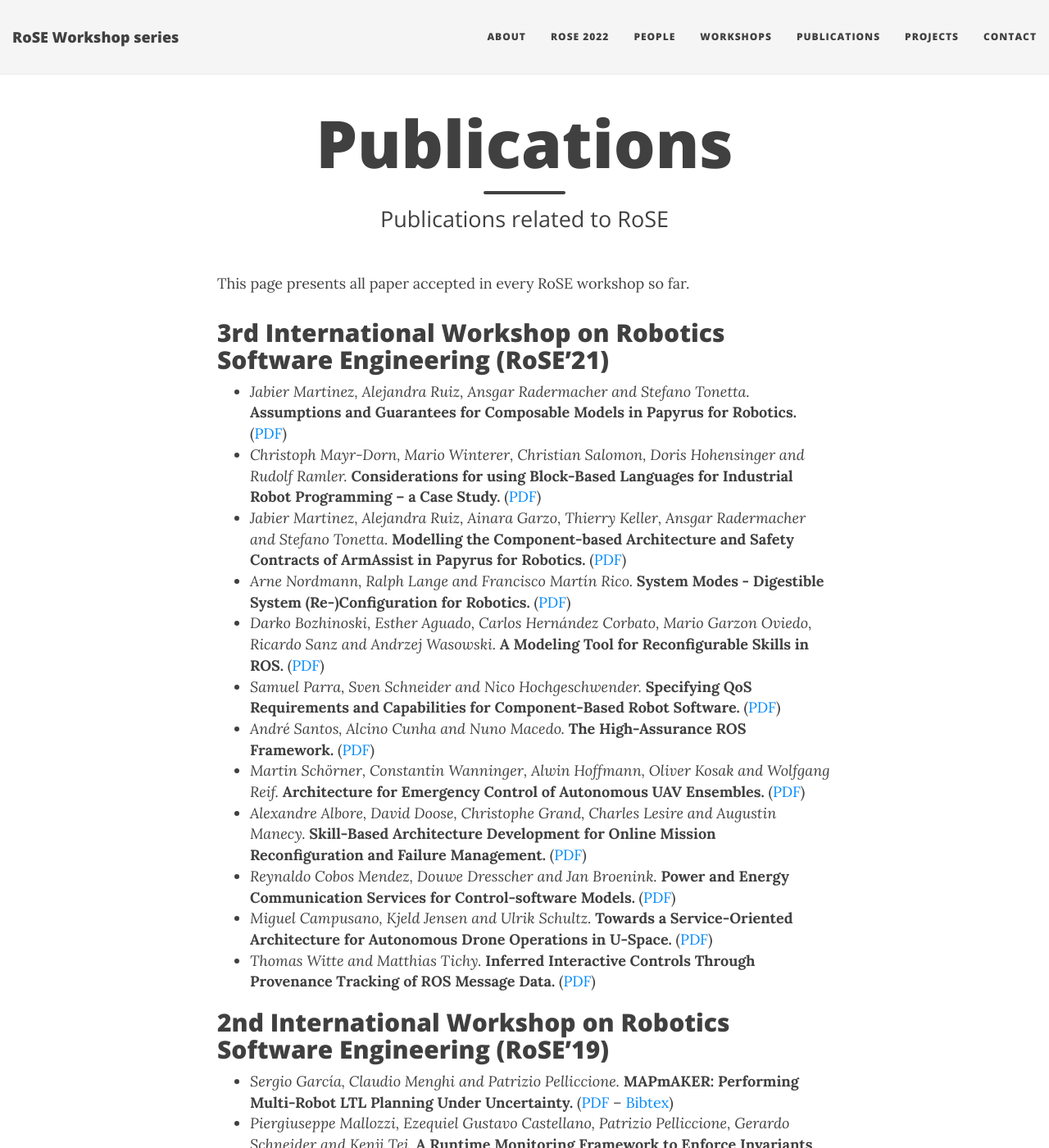
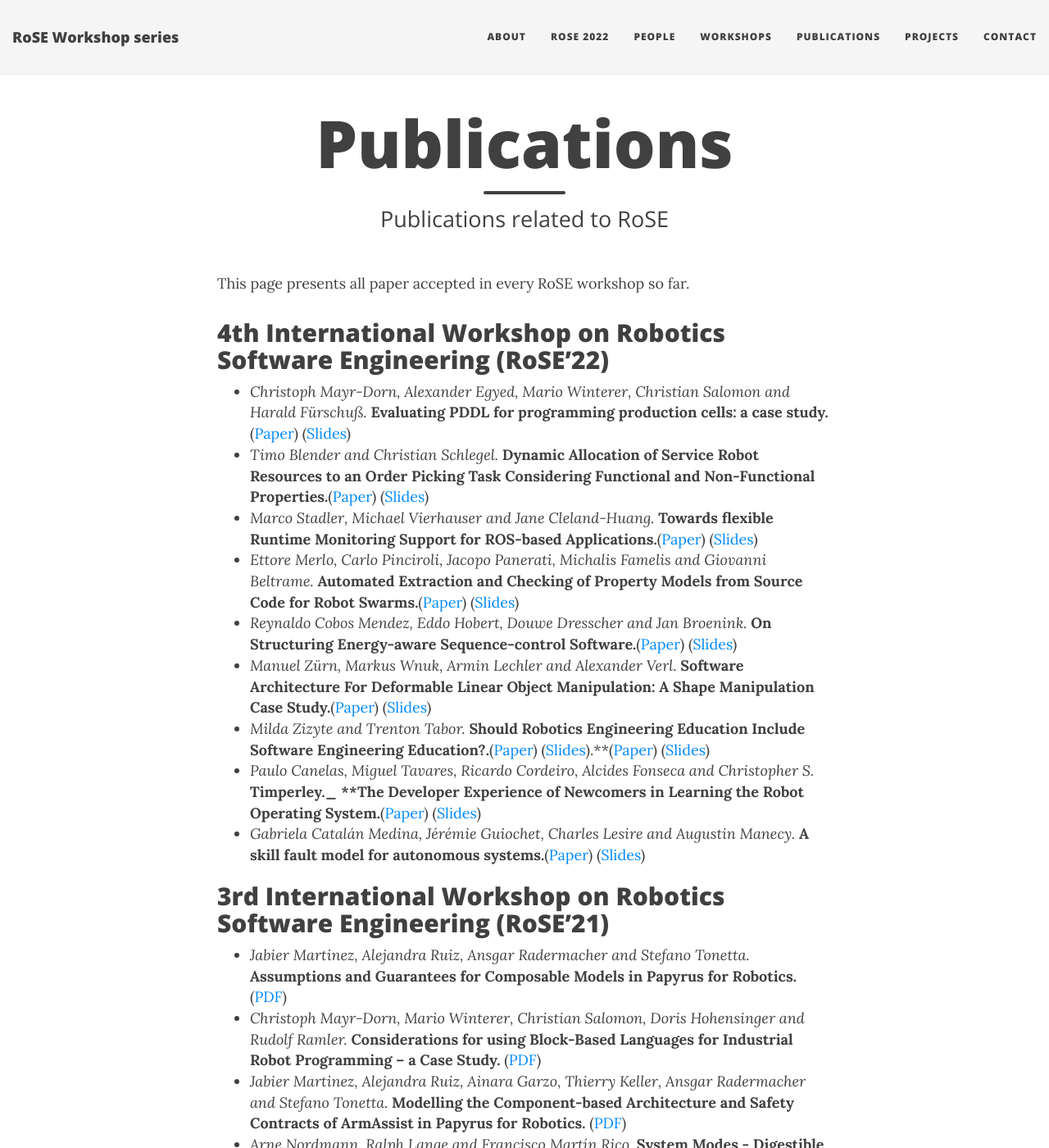
Before and after one commit to rose-workshops/rose-workshops.github.io, a Jekyll site: the page built from publications.md, in a window 1280 px wide and 1400 px high. Shown: the whole window at 82% size. Built offline with Jekyll 4.4.1, drawn with Linux system fonts in a browser that asks for light colours; nearby versions of some CDN libraries.

Commit message:
Add papers and slides for RoSE 2022

```diff
--- a/publications.md
+++ b/publications.md
@@ -5,6 +5,18 @@ subtitle: Publications related to RoSE
 ---
 
 This page presents all paper accepted in every RoSE workshop so far.
+
+## 4th International Workshop on Robotics Software Engineering (RoSE'22)
+
+* _Christoph Mayr-Dorn, Alexander Egyed, Mario Winterer, Christian Salomon and Harald Fürschuß._ **Evaluating PDDL for programming production cells: a case study.**([Paper](/files/rose2022/papers/RoSE22_paper_1.pdf)) ([Slides](/files/rose2022/slides/RoSE22_paper_1.pdf))
+* _Timo Blender and Christian Schlegel._ **Dynamic Allocation of Service Robot Resources to an Order Picking Task Considering Functional and Non-Functional Properties.**([Paper](/files/rose2022/papers/RoSE22_paper_2.pdf)) ([Slides](/files/rose2022/slides/RoSE22_paper_2.pdf))
+* _Marco Stadler, Michael Vierhauser and Jane Cleland-Huang._ **Towards flexible Runtime Monitoring Support for ROS-based Applications.**([Paper](/files/rose2022/papers/RoSE22_paper_4.pdf)) ([Slides](/files/rose2022/slides/RoSE22_paper_4.pdf))
+* _Ettore Merlo, Carlo Pinciroli, Jacopo Panerati, Michalis Famelis and Giovanni Beltrame._ **Automated Extraction and Checking of Property Models from Source Code for Robot Swarms.**([Paper](/files/rose2022/papers/RoSE22_paper_5.pdf)) ([Slides](/files/rose2022/slides/RoSE22_paper_5.pdf))
+* _Reynaldo Cobos Mendez, Eddo Hobert, Douwe Dresscher and Jan Broenink._ **On Structuring Energy-aware Sequence-control Software.**([Paper](/files/rose2022/papers/RoSE22_paper_6.pdf)) ([Slides](/files/rose2022/slides/RoSE22_paper_6.pdf))
+* _Manuel Zürn, Markus Wnuk, Armin Lechler and Alexander Verl._ **Software Architecture For Deformable Linear Object Manipulation: A Shape Manipulation Case Study.**([Paper](/files/rose2022/papers/RoSE22_paper_7.pdf)) ([Slides](/files/rose2022/slides/RoSE22_paper_7.pdf))
+* _Milda Zizyte and Trenton Tabor._ **Should Robotics Engineering Education Include Software Engineering Education?.**([Paper](/files/rose2022/papers/)) ([Slides](/files/rose2022/slides/)).**([Paper](/files/rose2022/papers/RoSE22_paper_9.pdf)) ([Slides](/files/rose2022/slides/RoSE22_paper_9.pdf))
+* _Paulo Canelas, Miguel Tavares, Ricardo Cordeiro, Alcides Fonseca and Christopher S._ **Timperley._ **The Developer Experience of Newcomers in Learning the Robot Operating System.**([Paper](/files/rose2022/papers/RoSE22_paper_11.pdf)) ([Slides](/files/rose2022/slides/RoSE22_paper_11.pdf))
+* _Gabriela Catalán Medina, Jérémie Guiochet, Charles Lesire and Augustin Manecy._ **A skill fault model for autonomous systems.**([Paper](/files/rose2022/papers/RoSE22_paper_12.pdf)) ([Slides](/files/rose2022/slides/RoSE22_paper_12.pdf))
 
 ## 3rd International Workshop on Robotics Software Engineering (RoSE'21)
 
```
Also changed, not shown: 18 other files.
